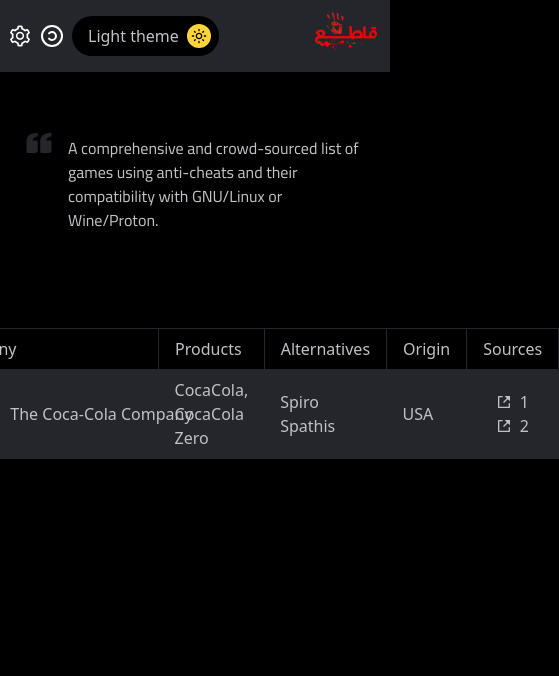
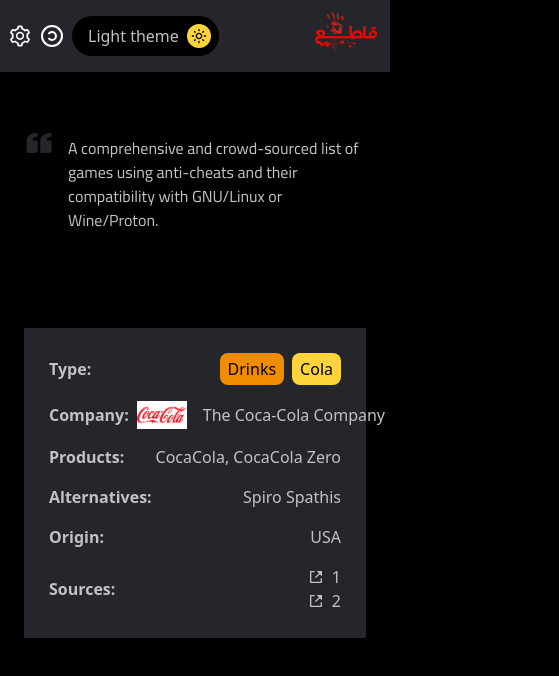
Before and after one commit to 0xyosef/boycott, a Next.js app: page / in a window 390 px wide. Shown: the top 676 px of the page, 559 px wide, since content can reach past the window. Built offline with nearby package versions, Linux system fonts and the light colour scheme.

Commit message:
responsive table

```diff
--- a/src/app/page.tsx
+++ b/src/app/page.tsx
@@ -8,7 +8,7 @@
       <div>
         <Hero />
       </div>
-      <main className="pt-24 w-fit flex">
+      <main className="pt-24 w-full flex @container">
         <Table data={data} />
       </main>
     </div>
--- a/src/components/TCell.tsx
+++ b/src/components/TCell.tsx
@@ -1,3 +1,19 @@
-export default function TCell({children}:{children: React.ReactNode}) {
-  return <td role="cell" className="px-4 py-2 w-fit">{children}</td>
+export default function TCell({
+  children,
+  name,
+}: {
+  children: React.ReactNode;
+  name: string;
+}) {
+  return (
+    <td
+      role="cell"
+      data-cell={name}
+      className="px-4 py-2 w-full before:content-[attr(data-cell)_':_'] before:capitalize flex gap-x-2 before:font-bold text-text items-center justify-between"
+    >
+      <div>
+        {children}
+      </div>
+    </td>
+  );
 }
--- a/src/components/Table.tsx
+++ b/src/components/Table.tsx
@@ -1,22 +1,25 @@
 import Tbody from "@/components/Tbody";
-import BoycottItem from "@/types/boycott"
+import BoycottItem from "@/types/boycott";
 import Thead from "./Thead";
 
 type Props = {
-  data: BoycottItem[]
+  data: BoycottItem[];
 };
 export default function Table({ data }: Props) {
   return (
-    <>
-      <table role="table" className="text-left border border-primary bg-background text-text max-w-full">
-        <Thead headers={Object.keys(data[0])}/>
+    <table
+      role="table"
+      className="text-left border border-primary bg-background text-text max-w-full w-full"
+    >
+      <Thead headers={Object.keys(data[0])} />
+      <tbody
+        role="rowgroup"
+        className="divide-y text-text border border-primary"
+      >
         {data.map((data, id) => (
-          <Tbody
-            key={id}
-            {...data}
-          />
+          <Tbody key={id} {...data} />
         ))}
-      </table>
-    </>
+      </tbody>
+    </table>
   );
 }
--- a/src/components/TableAlternatives.tsx
+++ b/src/components/TableAlternatives.tsx
@@ -12,7 +12,7 @@
   }[];
 }) {
   return (
-    <TCell>
+    <TCell name="alternatives">
       {alternatives.flatMap((alternative) => alternative.name).join(", ")}
     </TCell>
   );
--- a/src/components/TableCompany.tsx
+++ b/src/components/TableCompany.tsx
@@ -11,7 +11,7 @@
   name: string;
 }) {
   return (
-    <TCell>
+    <TCell name="company">
       <div className="flex items-center gap-x-4">
         <Image src={image} alt={imageAlt} width={50} height={40} />
         <span className="font-medium whitespace-nowrap">{name}</span>
--- a/src/components/TableOrigin.tsx
+++ b/src/components/TableOrigin.tsx
@@ -1,5 +1,5 @@
 import TCell from "./TCell";
 
 export default function TableOrigin({origin}: { origin: string }) {
-  return <TCell>{origin}</TCell>
+  return <TCell name="origin">{origin}</TCell>
 }
--- a/src/components/TableProducts.tsx
+++ b/src/components/TableProducts.tsx
@@ -15,6 +15,6 @@
   }[];
 }) {
   return (
-    <TCell>{products.flatMap((product) => product.name).join(", ")}</TCell>
+    <TCell name="products">{products.flatMap((product) => product.name).join(", ")}</TCell>
   );
 }
--- a/src/components/TableSources.tsx
+++ b/src/components/TableSources.tsx
@@ -3,7 +3,7 @@
 
 export default function TableSources({sources}: { sources: string[] }) {
   return (
-    <TCell>
+    <TCell name="sources">
       {sources.map((source, id) => (
         <a
           key={id}
--- a/src/components/TableType.tsx
+++ b/src/components/TableType.tsx
@@ -2,7 +2,7 @@
 
 export default function TableType({ types }: { types: string[] }) {
   return (
-    <TCell>
+    <TCell name="type">
       <div className="gap-2 flex items-center justify-center flex-wrap">
         {types.map((type, id) => (
           <Type key={id} type={type} />
--- a/src/components/Tbody.tsx
+++ b/src/components/Tbody.tsx
@@ -9,8 +9,7 @@
 export default function Tbody(props: BoycottItem) {
   return (
     <>
-      <tbody role="rowgroup" className="divide-y text-text border border-primary">
-        <tr role="row" className="bg-background-light">
+      <tr role="row" className="bg-background-light even:bg-background-light/75 flex flex-col py-4 px-2">
         <TableType types={props.type} />
         <TableCompany {...props.company} />
         <TableProducts products={props.products} />
@@ -18,7 +17,6 @@
         <TableOrigin origin={props.origin} />
         <TableSources sources={props.sources} />
       </tr>
-      </tbody>
     </>
   );
 }
--- a/src/components/Thead.tsx
+++ b/src/components/Thead.tsx
@@ -1,12 +1,12 @@
 export default function Thead({ headers }: { headers: string[] }) {
   return (
-    <thead role="rowgroup" className="">
-      <tr role="row" className="">
+    <thead role="rowgroup" className="hidden @[650px]:table-header-group">
+      <tr role="row">
         {headers.map((header, id) => (
           <th
             role="columnheader"
             key={id}
-            className="whitespace-nowrap px-4 py-2 capitalize font-medium w-fit border border-primary"
+            className="py-2 px-2 capitalize font-medium border border-primary"
           >
             {header}
           </th>
```
Lines whose indentation alone changed are shown as unchanged.
